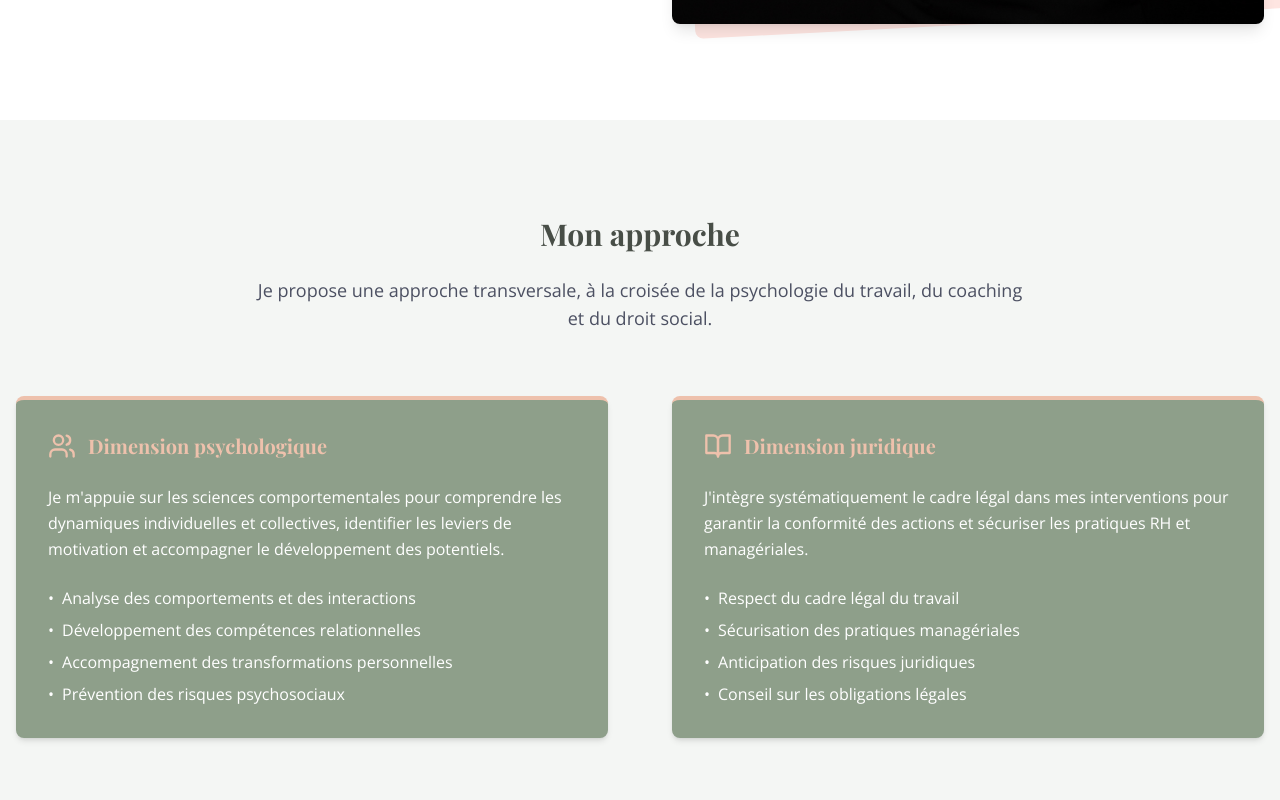
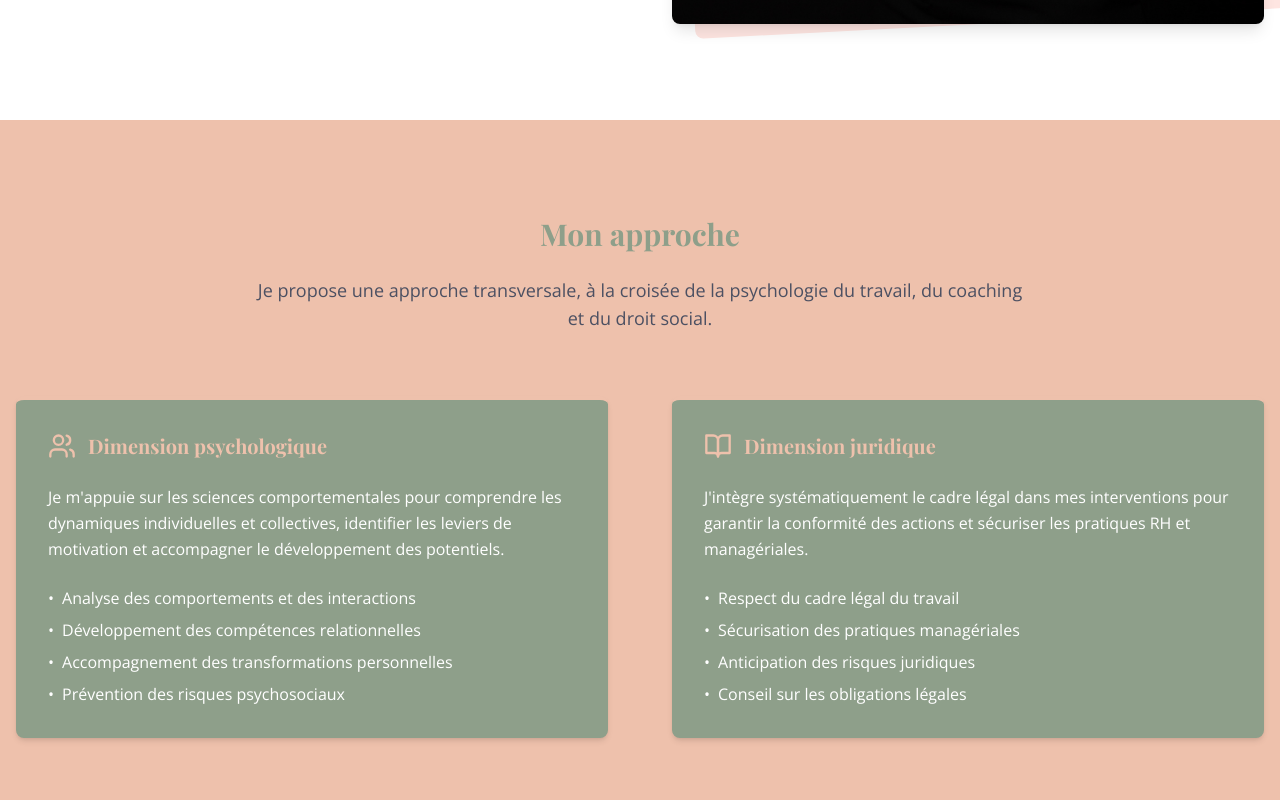
Before and after one commit to giantprolu/Equilibris, a React (Vite) app: page /qui-suis-je in a window 1280 px wide. Shown: the part 1320-2120 px from the top of the page. Built offline with nearby package versions, Linux system fonts and the light colour scheme.

Commit message:
test fond

```diff
--- a/src/pages/About.tsx
+++ b/src/pages/About.tsx
@@ -176,10 +176,10 @@ const About = () => {
         </div>
       </section> */}
 
-      <section className="section bg-primary-50">
+      <section className="section bg-[#eec1ac]">
         <div className="container">
           <div className="text-center max-w-3xl mx-auto mb-16">
-            <h2 className="text-3xl font-bold text-primary-800 mb-6">
+            <h2 className="text-3xl font-bold text-primary-400 mb-6">
               Mon approche
             </h2>
             <p className="text-lg text-secondary-700">
```
